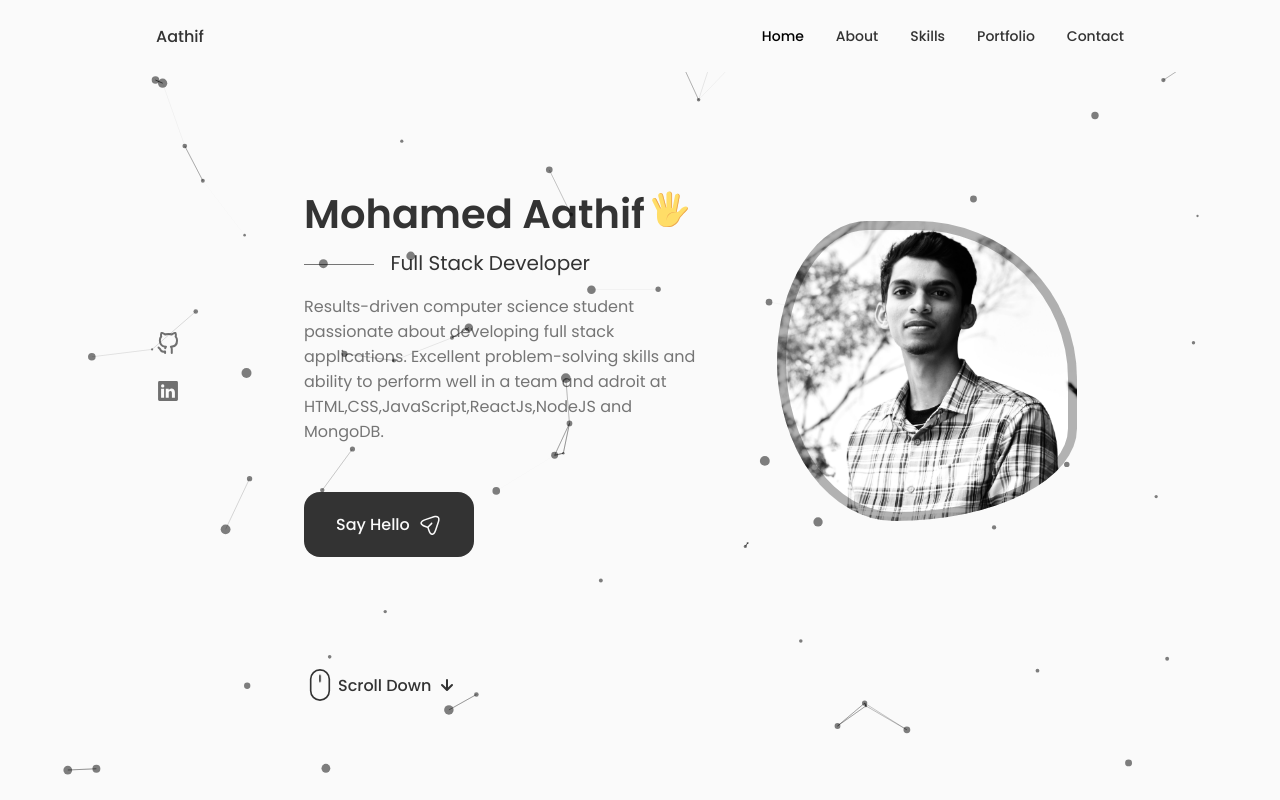
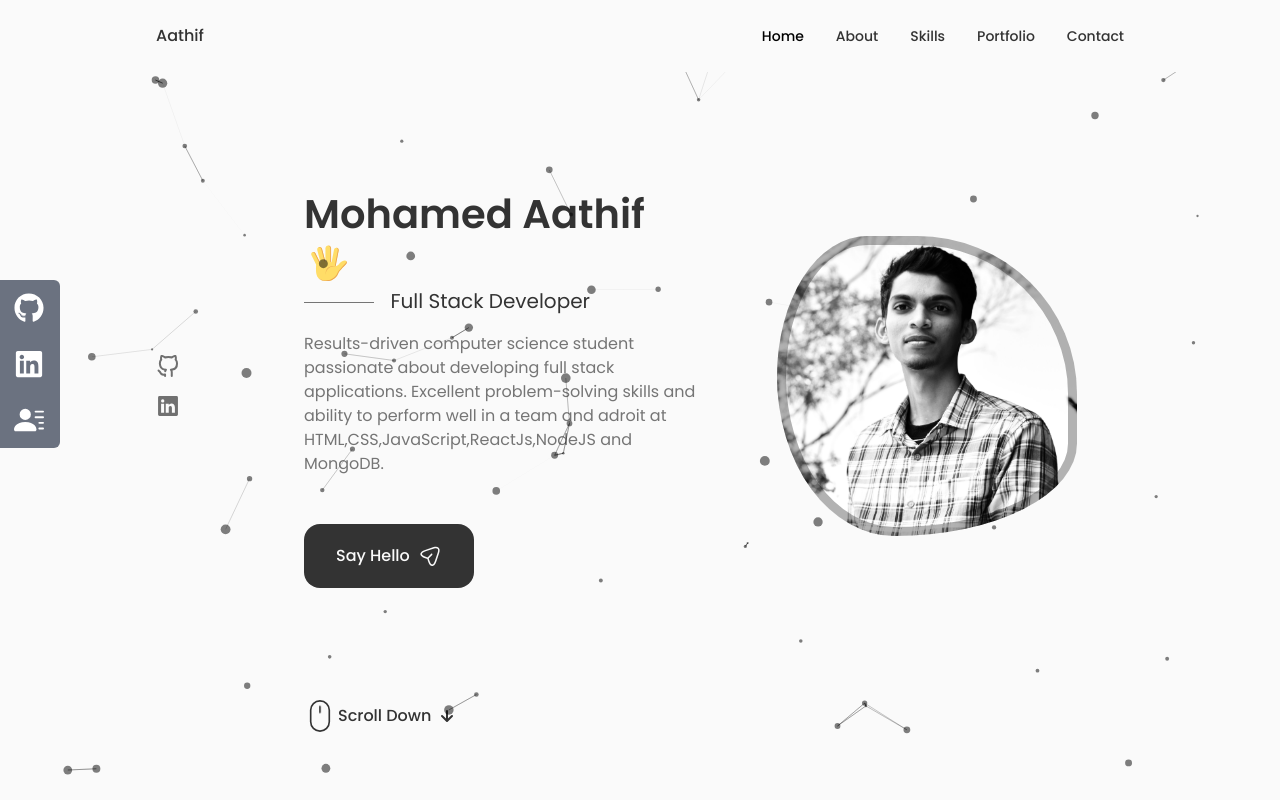
Before and after one commit to Aathif-amed/aathifamed-portfolio, a React (Create React App) app: page / in a window 1280 px wide. Shown: the top 800 px of the page. Built offline with nearby package versions, Linux system fonts and the light colour scheme; some icons are missing.

Commit message:
sociallinks added

```diff
--- a/package.json
+++ b/package.json
@@ -13,6 +13,7 @@
     "preact-particles": "^2.7.1",
     "react": "^18.2.0",
     "react-dom": "^18.2.0",
+    "react-icons": "^4.7.1",
     "react-particles": "^2.7.1",
     "react-scripts": "5.0.1",
     "react-tsparticles": "^2.7.1",
@@ -42,5 +43,10 @@
       "last 1 firefox version",
       "last 1 safari version"
     ]
+  },
+  "devDependencies": {
+    "autoprefixer": "^10.4.13",
+    "postcss": "^8.4.21",
+    "tailwindcss": "^3.2.4"
   }
 }
--- /dev/null
+++ b/postcss.config.js
@@ -0,0 +1,6 @@
+module.exports = {
+  plugins: {
+    tailwindcss: {},
+    autoprefixer: {},
+  },
+}
--- a/src/App.css
+++ b/src/App.css
@@ -1,6 +1,8 @@
 /* GOOGLE FONTS */
 @import url("https://fonts.googleapis.com/css2?family=Poppins:wght@400;500;600&display=swap");
-
+@tailwind base;
+@tailwind components;
+@tailwind utilities;
 /* VARIABLES CSS */
 :root {
   --header-height: 3rem;
--- a/src/App.js
+++ b/src/App.js
@@ -4,6 +4,7 @@ import Header from "./Components/Header";
 import Home from "./Components/Home";
 import Skills from "./Components/Skills"
 import Contact from "./Components/Contact"
+import SocialLinks from "./Components/SocialLinks"
 function App() {
   return (
     <>
@@ -14,6 +15,7 @@ function App() {
         <Contact/>
       </main>
       <Background />
+      <SocialLinks/>
     </>
   );
 }
--- a/src/Components/Home/Social.js
+++ b/src/Components/Home/Social.js
@@ -8,10 +8,10 @@ function Social() {
       {/* <a href="" className="home_social-icon" target="_blank">
         <UilTwitter />
       </a> */}
-      <a href="https://github.com/Aathif-amed" className="home_social_icon" target="_blank">
+      <a href="https://github.com/Aathif-amed" rel="noreferrer"  className="home_social_icon" target="_blank">
         <UilGithubAlt  />
       </a>
-      <a href="https://www.linkedin.com/in/aathifamed/" className="home_social_icon" target="_blank">
+      <a href="https://www.linkedin.com/in/aathifamed/"rel="noreferrer"  className="home_social_icon" target="_blank">
         <UilLinkedin/>
       </a>
     </div>
--- /dev/null
+++ b/src/Components/SocialLinks/index.js
@@ -0,0 +1,68 @@
+import React from "react";
+import { FaGithub, FaLinkedin } from "react-icons/fa";
+import { HiOutlineMail } from "react-icons/hi";
+import { BsFillPersonLinesFill } from "react-icons/bs";
+
+const Index = () => {
+  const links = [
+    {
+      id: 1,
+      child: (
+        <>
+          GitHub <FaGithub size={30} />
+        </>
+      ),
+      href: "https://github.com/Aathif-amed",
+      style: "rounded-tr-md",
+    },
+
+    {
+      id: 2,
+      child: (
+        <>
+          LinkedIn <FaLinkedin size={30} />
+        </>
+      ),
+      href: "https://www.linkedin.com/in/aathifamed/",
+      // style: "rounded-tr-md",
+    },
+    {
+      id: 3,
+      child: (
+        <>
+          Resume <BsFillPersonLinesFill size={30} />
+        </>
+      ),
+      href: "https://drive.google.com/file/d/1Tyb80B4JWgBuzYhJkLHuOrKuC9phmZTL/view?usp=sharing",
+      style: "rounded-br-md",
+    }
+  ];
+
+  return (
+    <div className="hidden lg:flex flex-col top-[35%] left-0 fixed">
+      <ul>
+        {links.map(({ id, child, href, style }) => (
+          <li
+            key={id}
+            className={
+              "flex justify-between items-center w-40 h-14 px-4 ml-[-100px] hover:ml-[-10px] hover:rounded-md duration-300 bg-gray-500" +
+              " " +
+              style
+            }
+          >
+            <a
+              href={href}
+              className="flex justify-between items-center w-full text-white"
+              target="_blank"
+              rel="noreferrer"
+            >
+              {child}
+            </a>
+          </li>
+        ))}
+      </ul>
+    </div>
+  );
+};
+
+export default Index;
--- /dev/null
+++ b/tailwind.config.js
@@ -0,0 +1,8 @@
+/** @type {import('tailwindcss').Config} */
+module.exports = {
+  content: ["./src/**/*.{js,jsx,ts,tsx}"],
+  theme: {
+    extend: {},
+  },
+  plugins: [],
+}
```
Also changed, not shown: 2 other files (tests, documents, lock files or other folders).
